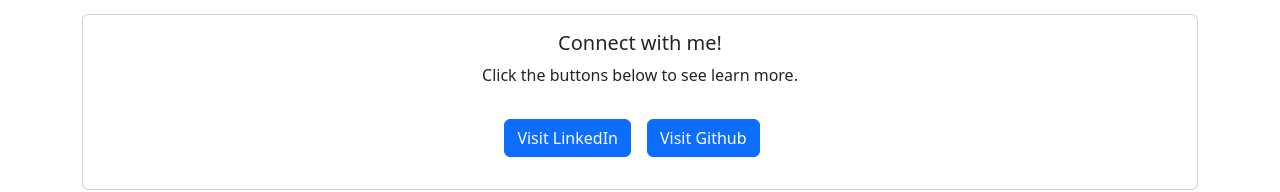
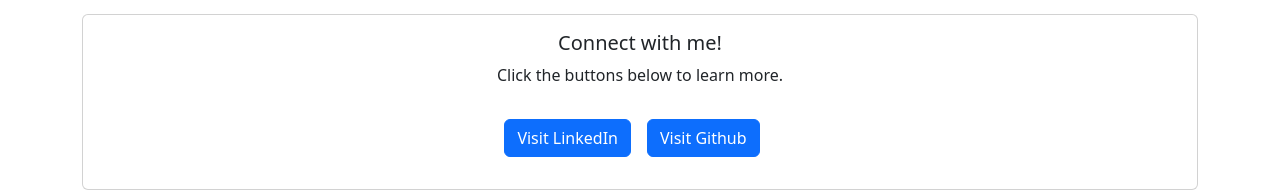
Before and after one commit to bsester/bsester.github.io, a React (Create React App) app in the folder my-portfolio/: page /aboutme in a window 1280 px wide. Shown: the part 468-660 px from the top of the page. Built offline with nearby package versions, Linux system fonts and the light colour scheme.

Commit message:
fixed typo

```diff
--- a/my-portfolio/src/Home.js
+++ b/my-portfolio/src/Home.js
@@ -15,7 +15,7 @@
                 <div className="card-body">
                     <h5 className="card-title">Connect with me!</h5>
                         <p className="card-text">
-                        Click the buttons below to see learn more.
+                        Click the buttons below to learn more.
                         </p>
                     <a
                         href="https://www.linkedin.com/in/bensester"
```
